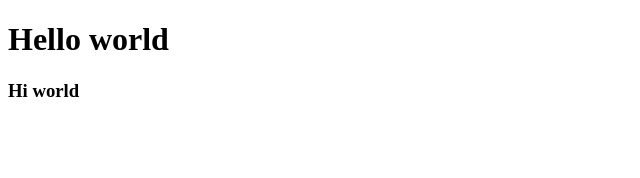
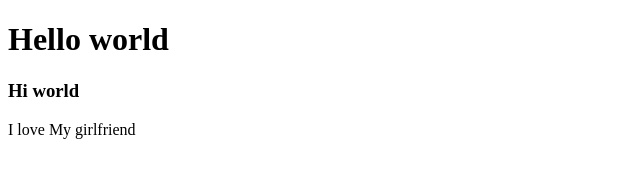
Before and after one commit to AaronNCil/git-github-practice, a plain HTML site: page index.html in a window 1280 px wide. Shown: the whole page, without its empty margins (0-640 px from the left). Drawn offline with Linux system fonts and the light colour scheme.

Commit message:
changes that was made

```diff
--- a/index.html
+++ b/index.html
@@ -9,5 +9,7 @@
 <body>
     <h1>Hello world</h1>
     <h3>Hi world</h3>
+    <p>I love My girlfriend
+    </p>
 </body>
 </html>
```
